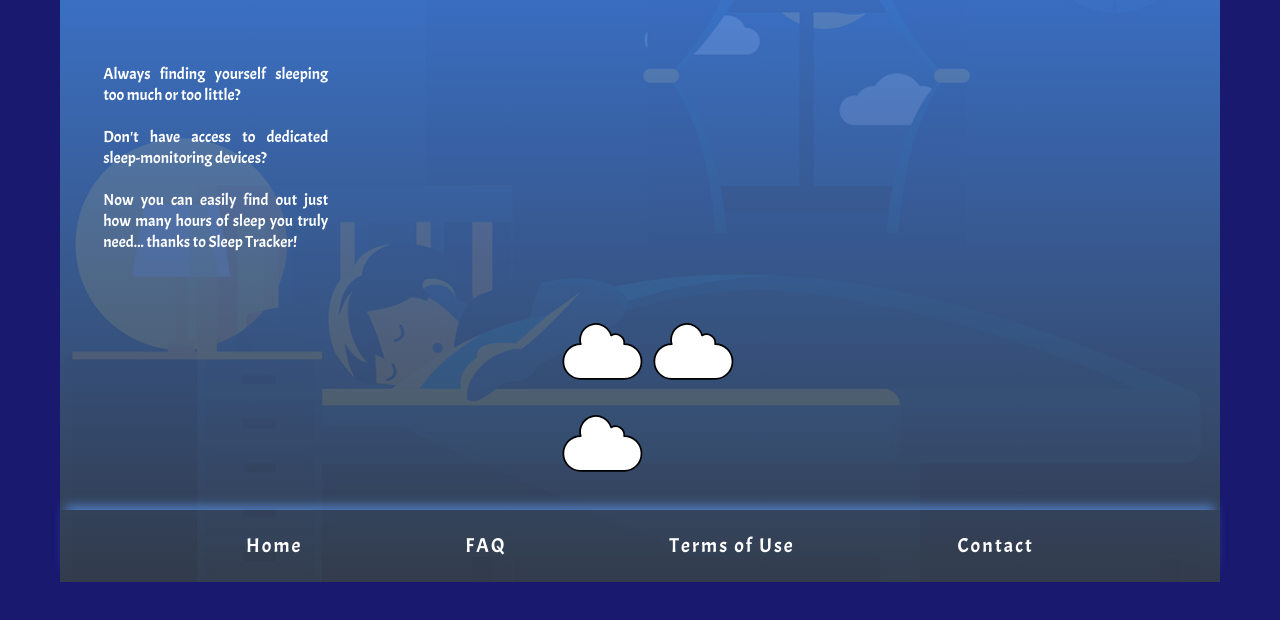
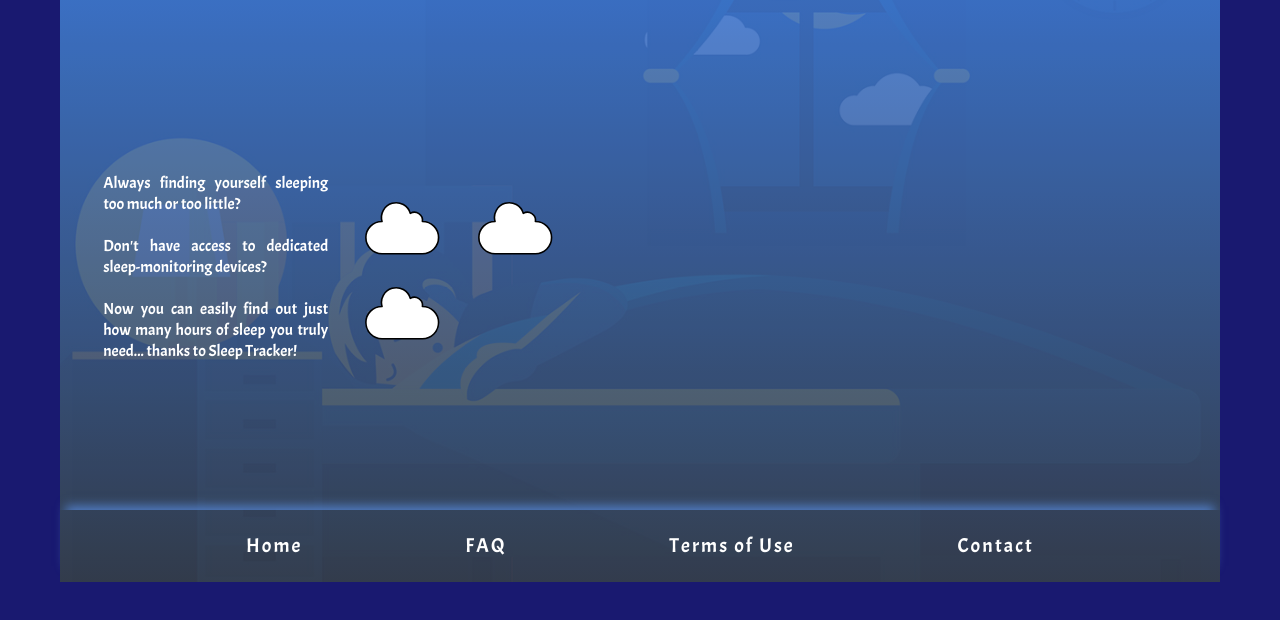
Before and after one commit to atoledo1/Sleeptracker-Marketing-Page, a plain HTML site: page index.html in a window 1280 px wide. Shown: the part 178-798 px from the top of the page. Drawn offline with Linux system fonts and the light colour scheme.

Commit message:
fix alignment of dream bubbles

```diff
--- a/index.html
+++ b/index.html
@@ -46,9 +46,46 @@
             need... thanks to Sleep Tracker!
           </p>
         </div>
+        <div class="text">
+          <svg viewBox="0 0 105 105">
+            <path
+              d="M 25,60
+                             a 20,20 1 0,0 0,40
+                             h 50
+                             a 20,20 1 0,0 0,-40
+                             a 10,10 1 0,0 -15,-10
+                             a 15,15 1 0,0 -35,10
+                             z"
+            />
+          </svg>
+
+          <svg viewBox="0 0 105 105">
+            <path
+              d="M 25,60
+                               a 20,20 1 0,0 0,40
+                               h 50
+                               a 20,20 1 0,0 0,-40
+                               a 10,10 1 0,0 -15,-10
+                               a 15,15 1 0,0 -35,10
+                               z"
+            />
+          </svg>
+
+          <svg viewBox="0 0 105 105">
+            <path
+              d="M 25,60
+                               a 20,20 1 0,0 0,40
+                               h 50
+                               a 20,20 1 0,0 0,-40
+                               a 10,10 1 0,0 -15,-10
+                               a 15,15 1 0,0 -35,10
+                               z"
+            />
+          </svg>
+        </div>
       </section>
 
-      <section class="secondcontent">
+      <!-- <section class="secondcontent">
         <div class="bubble">
           <svg viewBox="0 0 105 105">
             <path
@@ -86,7 +123,7 @@
             />
           </svg>
         </div>
-      </section>
+      </section> -->
       <footer>
         <nav>
           <a href="./home.html">Home</a>
--- a/less/home-page.less
+++ b/less/home-page.less
@@ -30,7 +30,7 @@ path:hover {
 
   .firstcontent {
     display: flex;
-    flex-direction: column;
+    flex-direction: row;
     font-family: "Acme", sans-serif;
     justify-content: flex-start;
     // align-content: center;
@@ -52,19 +52,19 @@ path:hover {
     }
   }
 
-  .secondcontent {
-    display: flex;
-    flex-direction: column;
-    justify-content: center;
-    align-items: center;
-    .bubble {
-      height: 100%;
-      display: flex;
-      flex-wrap: wrap;
-      align-items: center;
-      align-content: space-around;
-      width: 22%;
-      padding-left: 2rem;
-    }
-  }
+  // .secondcontent {
+  //   display: flex;
+  //   flex-direction: column;
+  //   justify-content: center;
+  //   align-items: center;
+  //   .bubble {
+  //     height: 100%;
+  //     display: flex;
+  //     flex-wrap: wrap;
+  //     align-items: center;
+  //     align-content: space-around;
+  //     width: 22%;
+  //     padding-left: 2rem;
+  //   }
+  // }
 }
```
Also changed, not shown: css/index.css.
